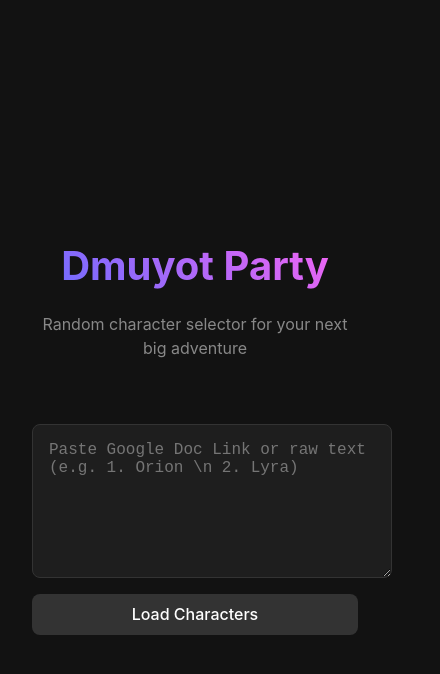
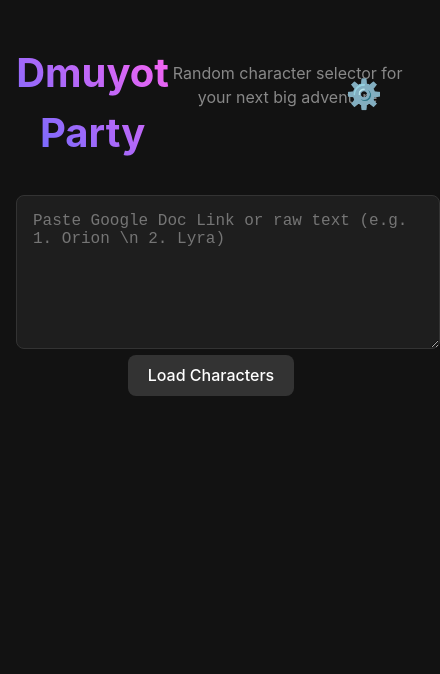
Before and after one commit to drklauseman-forfun/dmuyot-party, a React (Vite) app in the folder frontend/: page / in a window 390 px wide. Shown: the top 674 px of the page, 440 px wide, since content can reach past the window. Built offline with nearby package versions, Linux system fonts and the light colour scheme.

Commit message:
Phase 1: Implement responsive GUI and Settings Menu structure

```diff
--- a/frontend/src/App.tsx
+++ b/frontend/src/App.tsx
@@ -24,6 +24,7 @@ function App() {
   const [spinCount, setSpinCount] = useState<number | string>(1);
   const [winners, setWinners] = useState<{ name: string; index: number; color: string }[]>([]);
   const [showModal, setShowModal] = useState(false);
+  const [showSettings, setShowSettings] = useState(false);
 
   // Load saved input from localStorage on mount
   useEffect(() => {
@@ -113,6 +114,7 @@ function App() {
       <header>
         <h1>Dmuyot Party</h1>
         <p className="subtitle">Random character selector for your next big adventure</p>
+        <button className="settings-btn" onClick={() => setShowSettings(true)} title="Settings">⚙️</button>
       </header>
 
       <section className="input-section">
@@ -207,6 +209,23 @@ function App() {
         </main>
       )}
 
+      {showSettings && (
+        <div className="settings-overlay" onClick={() => setShowSettings(false)}>
+          <div className="settings-modal" onClick={e => e.stopPropagation()}>
+            <div style={{ display: 'flex', justifyContent: 'space-between', alignItems: 'center', marginBottom: '2rem' }}>
+              <h2 style={{ margin: 0 }}>Settings</h2>
+              <button onClick={() => setShowSettings(false)} style={{ background: 'none', border: 'none', color: '#888', fontSize: '1.5rem', cursor: 'pointer', padding: 0 }}>✕</button>
+            </div>
+
+            <div className="settings-row">
+              <p style={{ color: '#666', fontSize: '0.9rem' }}>More settings coming in Phase 2!</p>
+            </div>
+
+            <button onClick={() => setShowSettings(false)} style={{ width: '100%', marginTop: '1rem' }}>Close</button>
+          </div>
+        </div>
+      )}
+
       {showModal && (
         <div className="results-overlay" onClick={() => setShowModal(false)}>
           <div
--- a/frontend/src/index.css
+++ b/frontend/src/index.css
@@ -19,12 +19,10 @@ body {
   place-items: center;
   min-width: 320px;
   min-height: 100vh;
-}
-
 #root {
   max-width: 1280px;
   margin: 0 auto;
-  padding: 2rem;
+  padding: 1rem;
   text-align: center;
   width: 100%;
 }
@@ -32,21 +30,104 @@ body {
 .app-container {
   display: flex;
   flex-direction: column;
-  gap: 2rem;
+  gap: 1.5rem;
   align-items: center;
+}
+
+header {
+  display: flex;
+  justify-content: center;
+  align-items: center;
+  position: relative;
+  width: 100%;
+}
+
+.settings-btn {
+  position: absolute;
+  right: 1rem;
+  background: none;
+  border: none;
+  font-size: 1.8rem;
+  cursor: pointer;
+  padding: 0.5rem;
+  color: #646cff;
+  transition: transform 0.3s ease;
+}
+
+.settings-btn:hover {
+  transform: rotate(45deg);
+  background: none;
 }
 
 .main-content {
   display: flex;
   flex-wrap: wrap;
   justify-content: center;
-  gap: 4rem;
+  gap: 2rem;
   width: 100%;
-  margin-top: 2rem;
+  margin-top: 1rem;
+}
+
+@media (max-width: 768px) {
+  .main-content {
+    flex-direction: column;
+    align-items: center;
+  }
+
+  .wheel-section {
+    min-width: unset;
+    width: 100%;
+    transform: scale(0.8);
+    margin: -3rem 0;
+  }
+
+  .list-section {
+    width: 100%;
+    max-width: unset;
+    height: 300px;
+  }
 }
 
 .input-section {
-  width: 100%;
+...
+  border: 1px solid #333;
+}
+
+.settings-overlay {
+  position: fixed;
+  top: 0;
+  left: 0;
+  right: 0;
+  bottom: 0;
+  background: rgba(0,0,0,0.8);
+  display: flex;
+  justify-content: center;
+  align-items: center;
+  z-index: 1100;
+}
+
+.settings-modal {
+  background: #1e1e1e;
+  padding: 2rem;
+  border-radius: 12px;
+  border: 1px solid #333;
+  width: 90%;
+  max-width: 400px;
+  text-align: left;
+}
+
+.settings-row {
+  margin-bottom: 1.5rem;
+  display: flex;
+  flex-direction: column;
+  gap: 0.5rem;
+}
+
+.settings-row label {
+  font-weight: bold;
+  color: #888;
+}
+
   max-width: 600px;
   display: flex;
   flex-direction: column;
```
